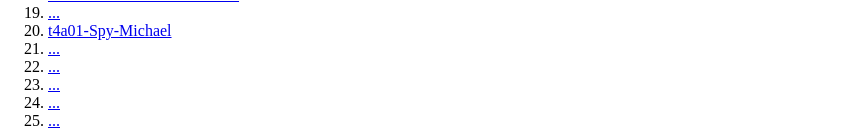
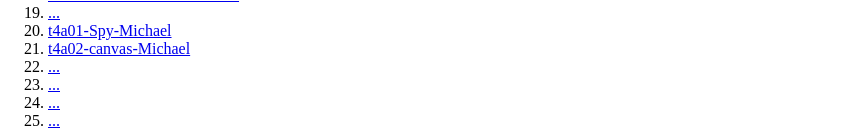
Before and after one commit to Incind0/Michael-GameDev-2019, a plain HTML site: page index.html in a window 1280 px wide. Shown: the part 404-534 px from the top of the page, without its empty margins (0-862 px from the left). Drawn offline with Linux system fonts and the light colour scheme.

Commit message:
Update index.html

```diff
--- a/index.html
+++ b/index.html
@@ -22,7 +22,7 @@
 <li><a href="t3a15-extend-classes-Michael.html">t3a15-extend-classes-Michael</a>
 <li><a href="...">...</a>
 <li><a href="t4a01-Spy-Michael.html">t4a01-Spy-Michael</a>
-<li><a href="...">...</a>
+<li><a href="t4a02-canvas-Michael.html">t4a02-canvas-Michael</a>
 <li><a href="...">...</a>
 <li><a href="...">...</a>
 <li><a href="...">...</a>
```
